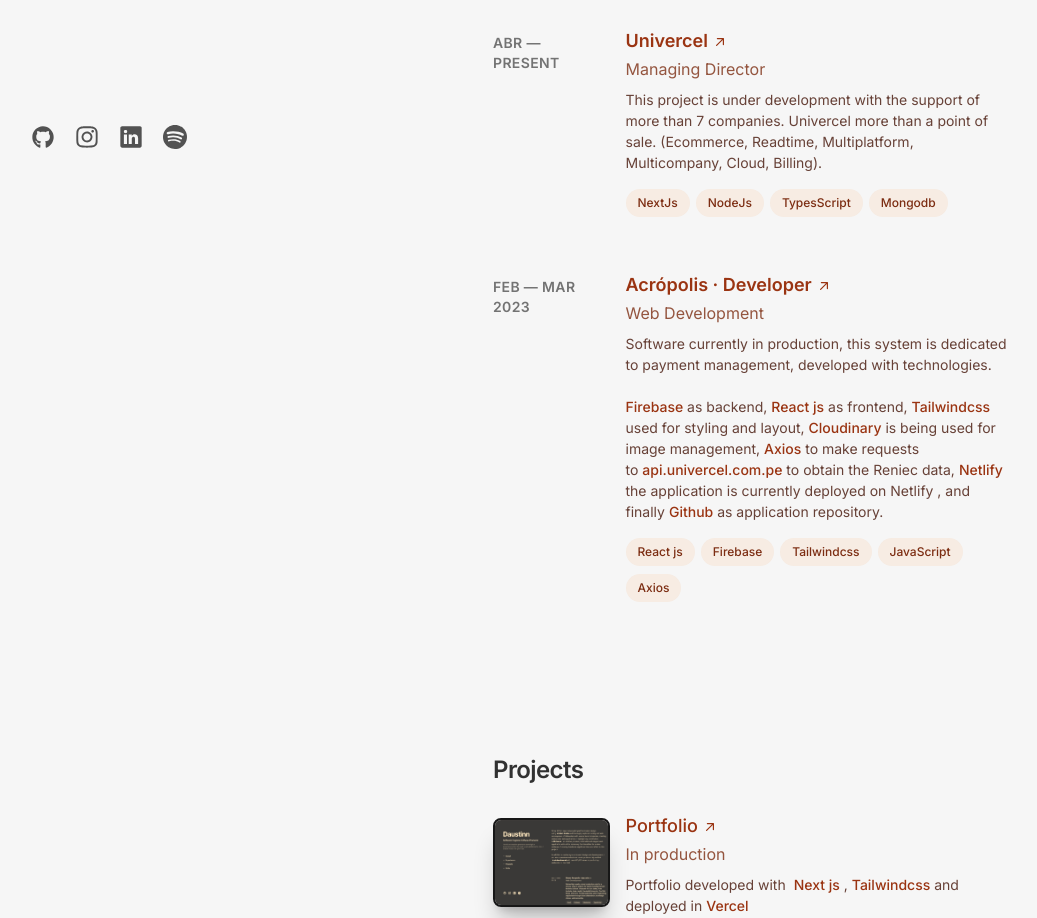
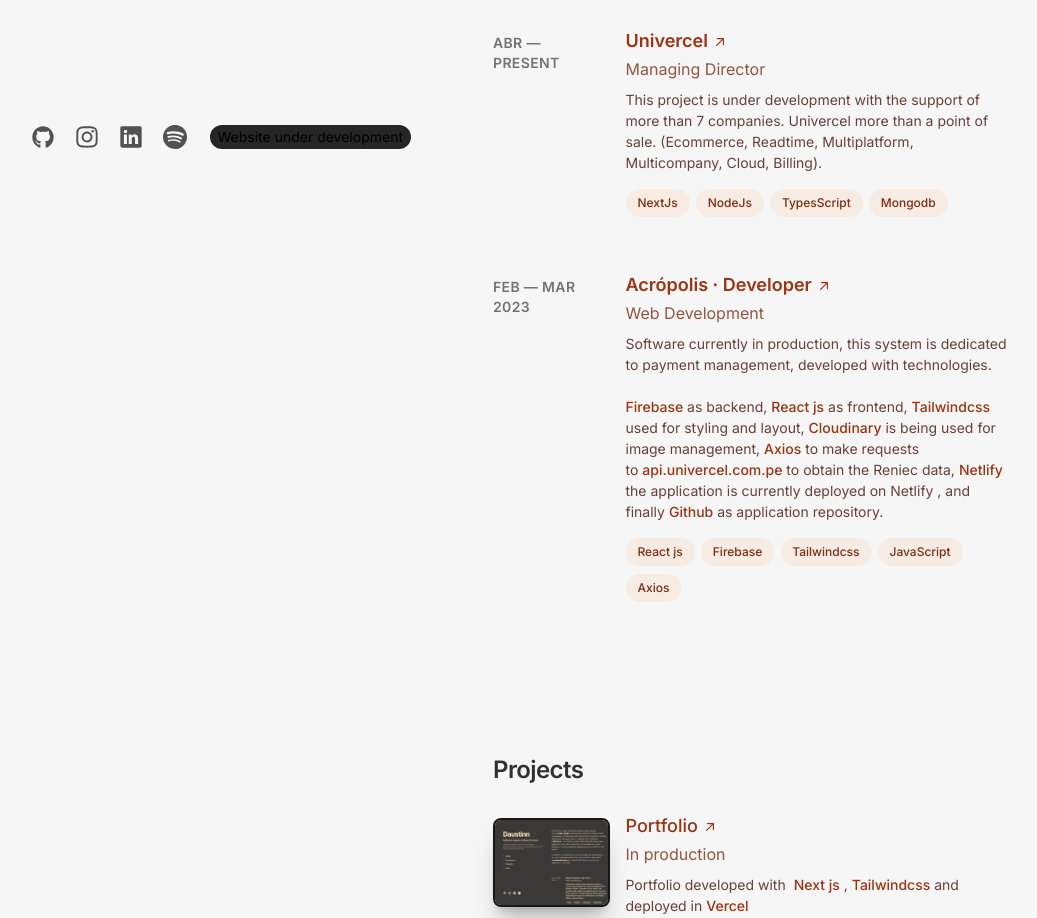
Before and after one commit to daustinn/portfolio, a Next.js app: page / in a window 1280 px wide. Shown: the part 1351-2269 px from the top of the page, without its empty margins (151-1188 px from the left). Built offline with nearby package versions, Linux system fonts and the light colour scheme.

Commit message:
development message

```diff
--- a/src/components/header/footer.tsx
+++ b/src/components/header/footer.tsx
@@ -7,7 +7,7 @@
 export default function FooterHeader({}: Props) {
   return (
     <div className="mt-auto max-[700px]:mt-4">
-      <div className="flex gap-3">
+      <div className="flex gap-3 items-center">
         <HeaderFooterItem
           href="https://github.com/daustinndev"
           title="Github"
@@ -28,6 +28,9 @@
           title="Spotify"
           icon={<SpotifyIcon className="p-1" />}
         />
+        <div className="ml-auto text-sm bg dark:text-neutral-200 bg-neutral-800 rounded-2xl px-2 p-[2px]">
+          Website under development
+        </div>
       </div>
     </div>
   )
```
